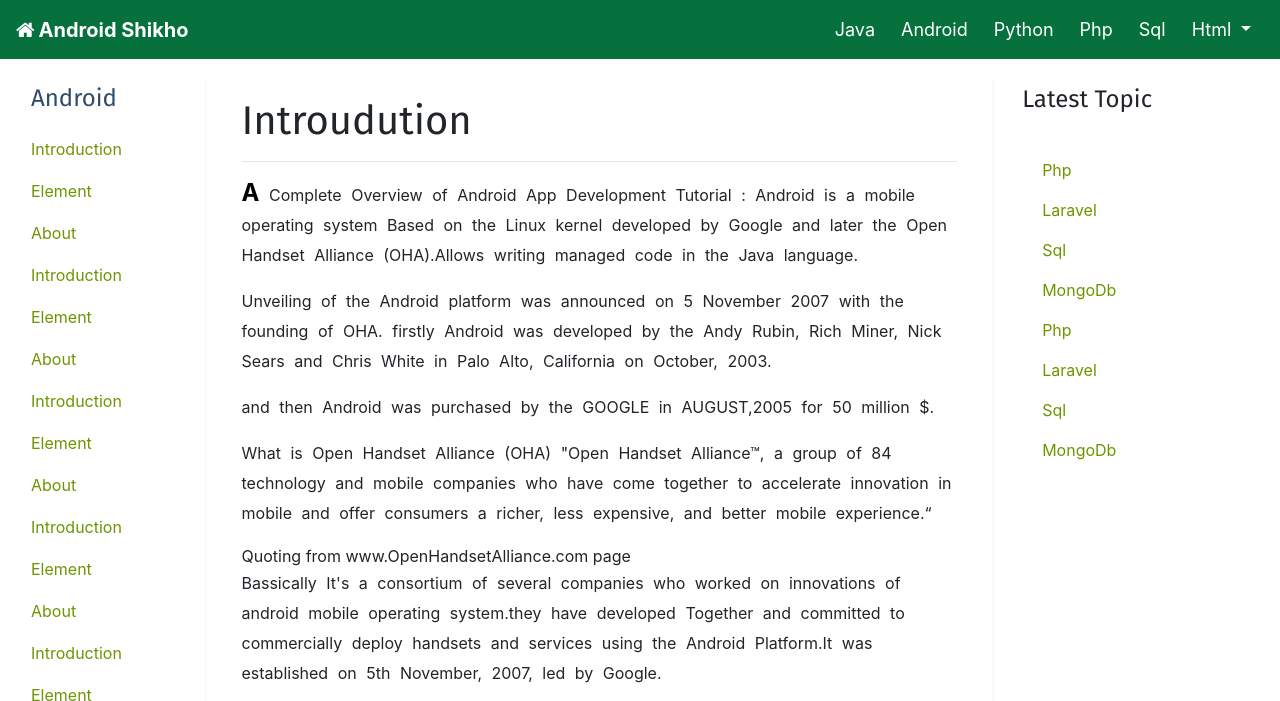
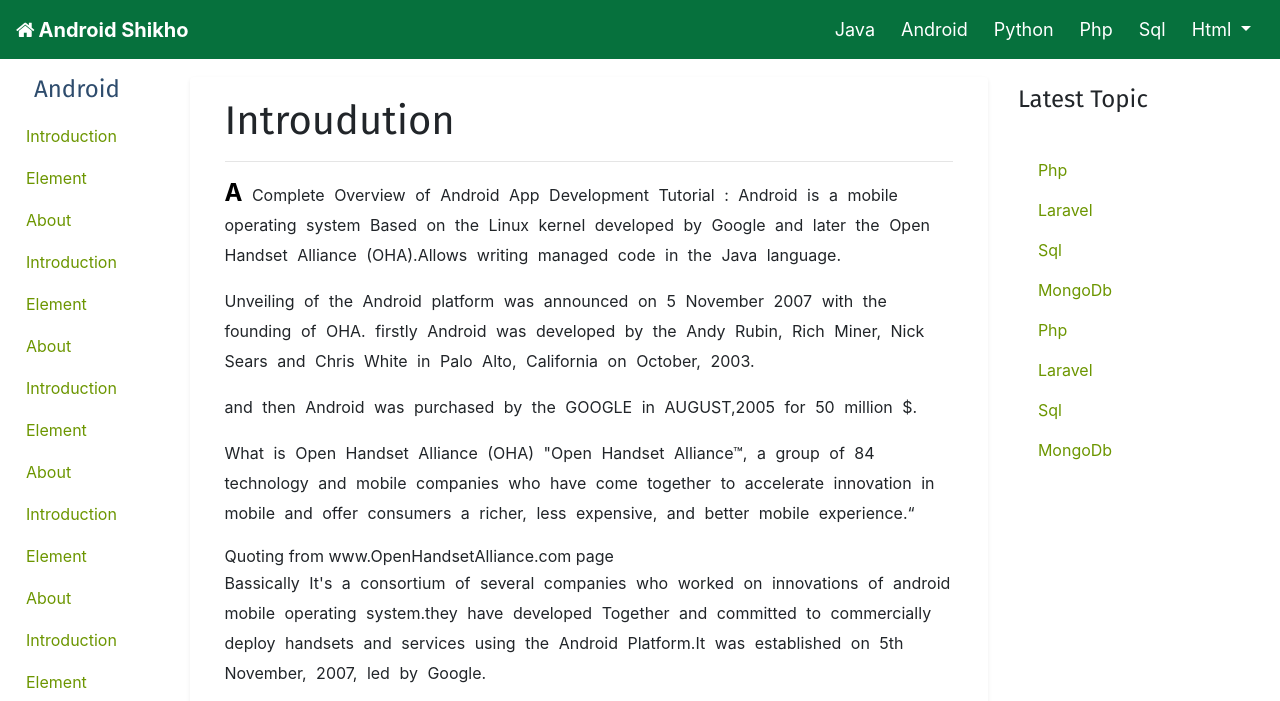
Before and after one commit to prabhat081/androidSikho, a plain HTML site: page index.html in a window 1280 px wide. Shown: the part 99-800 px from the top of the page. Drawn offline with nearby package versions, Linux system fonts and the light colour scheme.

Commit message:
maner change

```diff
--- a/css/style.css
+++ b/css/style.css
@@ -100,17 +100,18 @@ nav .nav-link:hover{
 	position: relative;
 }
 .menu-left{
-	padding: 15px;
-	width: 200px;
+	padding: 10px;
+	width: 180px;
 	height: auto;
 	background: #fff;
 	transition: 0.5s;
+	box-shadow: none;
 }
 #menu-icon{
 	position: fixed;
-	top: 400px;
+	top: 260px;
 	left:0px;
-	font-size: 24px;
+	font-size: 18px;
 	background: #09ce55;
 	padding: 5px 12px;
 	font-weight: bold;
@@ -156,19 +157,15 @@ nav .nav-link:hover{
 
 /* scroll bar  */
 .menu-left::-webkit-scrollbar-track{
-	box-shadow: inset 0 0 6px rgba(0,0,0,0.3);
-	/* border-radius: 10px; */
-	background-color: #F5F5F5;
+	background-color:#f9f9f9;
 }
 .menu-left::-webkit-scrollbar{
-	width: 4px;
+	width: 5px;
 	background-color: #F5F5F5;
 }
 .menu-left::-webkit-scrollbar-thumb
 {
-	/* border-radius: 10px; */
-	box-shadow: inset 0 0 6px rgba(0,0,0,.3);
-	background-color: #ddd;
+	background-color: #c4c7c5;
 }
 
 /* end scrollbar coding */
@@ -259,7 +256,7 @@ footer i{
 		text-align: center;
 	}
 	.main{
-		margin-top: 285px !important;
+		margin-top: 250px !important;
 	}
 	.menu-content{
 		width:100%;
@@ -276,6 +273,7 @@ footer i{
 		width: 0px;
 		z-index: 1;
 		width: 0px;
+		box-shadow: rgba(0, 0, 0, 0.24) 0px 3px 8px;
 	}
 }
 
--- a/index.html
+++ b/index.html
@@ -77,7 +77,7 @@
 		<section class="main" >
 			<i class="fa fa-angle-right" id="menu-icon"></i>
 			<div class="menu-left" id="menu-left">
-				<h4 class="py-2 px-3">Android</h4>
+				<h4 class="px-4 py-1">Android</h4>
 				<ul class="nav flex-column">
 					<li class="nav-item">
 					  <a  data-toggle="tab" class="nav-link active" href="#intro">Introduction</a>
--- a/js/index.js
+++ b/js/index.js
@@ -3,7 +3,7 @@ $(document).ready(function(){
        if($(this).attr("class")=="fa fa-angle-right"){
            $(this).removeClass("fa fa-angle-right");
            $(this).addClass("fa fa-angle-left");
-           $("#menu-left").css({width:'200px',padding:'15px'});
+           $("#menu-left").css({width:'180px',padding:'10px'});
 
        }
        else{
```
